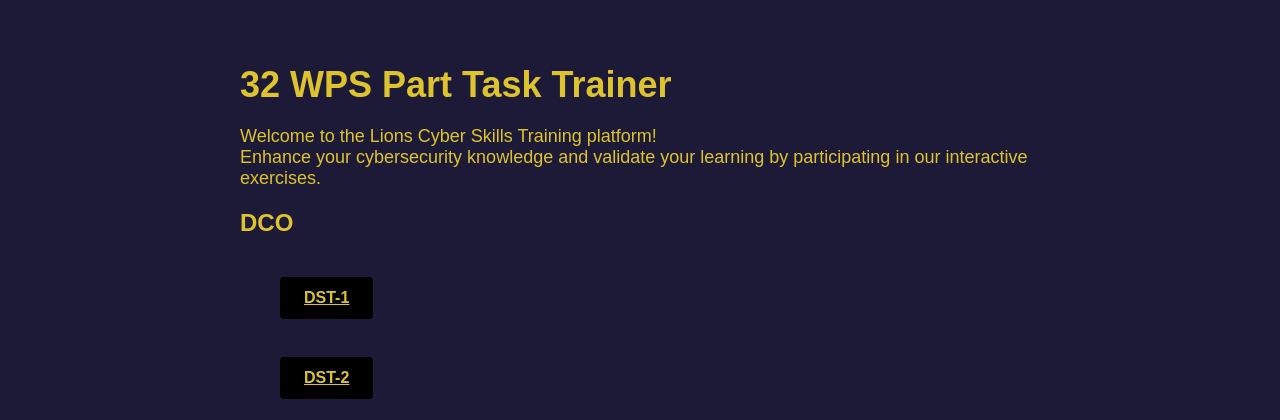
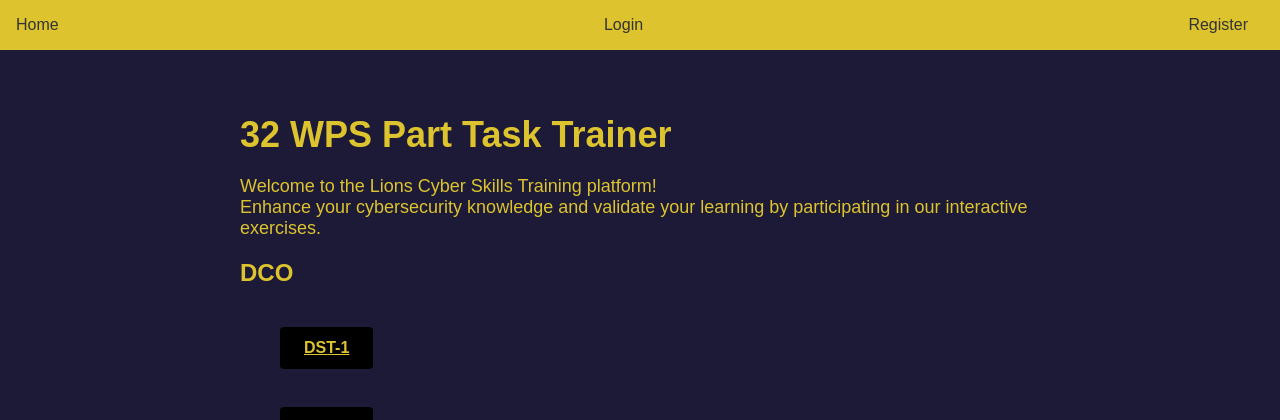
Before and after one commit to Bl00dvault/lions-dst, a Flask app: page / in a window 1280 px wide. Shown: the top 420 px of the page. Run offline with Flask 3, Linux system fonts and the light colour scheme.

Commit message:
Added user login functionality

```diff
--- a/app.py
+++ b/app.py
@@ -1,9 +1,91 @@
-from flask import Flask, render_template, request, session
+from flask import Flask, render_template, request, session, redirect, url_for
+from flask_login import LoginManager, UserMixin, login_user, login_required, logout_user, current_user
+from flask_sqlalchemy import SQLAlchemy
+from werkzeug.security import generate_password_hash, check_password_hash
 import json
+import os
 
 app = Flask(__name__, static_url_path='/static')
 app.jinja_env.globals.update(zip=zip)
-app.secret_key = 'your_secret_key'
+app.secret_key = 'asdf123'
+
+# Create login database
+basedir = os.path.abspath(os.path.dirname(__file__))
+app.config['SQLALCHEMY_DATABASE_URI'] = 'sqlite:///' + os.path.join(basedir, 'test.db')
+db = SQLAlchemy(app)
+
+login_manager = LoginManager()
+login_manager.init_app(app)
+
+class User(UserMixin, db.Model):
+    id = db.Column(db.Integer, primary_key=True)
+    username = db.Column(db.String(80), unique=True, nullable=False)
+    password_hash = db.Column(db.String(120), nullable=False)
+
+    def set_password(self, password):
+        self.password_hash = generate_password_hash(password)
+
+    def check_password(self, password):
+        return check_password_hash(self.password_hash, password)
+
+    @property
+    def is_authenticated(self):
+        return True
+
+    @property
+    def is_anonymous(self):
+        return False
+
+    def get_id(self):
+        return str(self.id)
+
+# Instantiate the new database
+with app.app_context():
+    db.create_all()
+
+@login_manager.user_loader
+def load_user(user_id):
+    return User.query.get(int(user_id))  # Fetch the user from the database
+
+@app.route('/login', methods=['GET', 'POST'])
+def login():
+    if request.method == 'POST':
+        username = request.form['username']
+        password = request.form['password']
+
+        user = User.query.filter_by(username=username).first()
+
+        if user is None or not user.check_password(password):
+            return "Invalid username or password"
+
+        login_user(user)  # Log in the user
+        return redirect(url_for('home'))
+
+    else:
+        return render_template('login.html')
+
+@app.route('/logout')
+@login_required
+def logout():
+    logout_user()
+    return redirect(url_for('login'))
+
+@app.route('/register', methods=['GET', 'POST'])
+def register():
+    if request.method == 'POST':
+        username = request.form['username']
+        password = request.form['password']
+
+        user = User(username=username)
+        user.set_password(password)
+
+        db.session.add(user)
+        db.session.commit()
+
+        return redirect(url_for('login'))
+    else:
+        return render_template('register.html')
+
 
 # Load exercise questions and correct answers from JSON
 with open('exercises.json', 'r') as file:
@@ -22,7 +104,7 @@ for id, track_name in exercise_track.items():
 
 @app.route('/')
 def home():
-    return render_template('index.html', exercises=exercises, tracks=exercises_by_track)
+    return render_template('index.html', exercises=exercises, tracks=exercises_by_track, current_user=current_user)
 
 @app.route('/exercise', methods=['GET', 'POST'])
 def exercise():
--- a/static/styles.css
+++ b/static/styles.css
@@ -49,3 +49,22 @@ input[type="submit"]:hover {
     font-weight: bold;
     margin-bottom: 30px;
 }
+
+/* Top Navigation Bar */
+.navbar {
+    display: flex;
+    justify-content: space-between;
+    padding: 1em;
+    background-color: #ddc42e;
+  }
+
+  .navbar a {
+    margin-right: 1em;
+    color: #333;
+    text-decoration: none;
+  }
+
+  .navbar a:hover {
+    color: #ffffff;
+    font-weight: bolder;
+  }
--- a/templates/exercise.html
+++ b/templates/exercise.html
@@ -3,7 +3,7 @@
 <head>
     <meta charset="UTF-8">
     <meta name="viewport" content="width=device-width, initial-scale=1.0">
-    <title>Defensive Cyber Skills Training - Exercise</title>
+    <title>Lions Web PTT - Exercise</title>
     <link rel="stylesheet" href="{{ url_for('static', filename='styles.css') }}">
 </head>
 <body>
--- a/templates/index.html
+++ b/templates/index.html
@@ -3,10 +3,14 @@
 <head>
     <meta charset="UTF-8">
     <meta name="viewport" content="width=device-width, initial-scale=1.0">
-    <title>Defensive Cyber Skills Training</title>
+    <link rel="icon" type="image/jpg" href="{{ url_for('static', filename='favicon.ico') }}">
+    <title>
+        Lions Web PTT
+    </title>
     <link rel="stylesheet" href="{{ url_for('static', filename='styles.css') }}">
 </head>
 <body>
+    {% include 'navbar.html' %}
     <div class="container">
         <h1>32 WPS Part Task Trainer</h1>
         <p>Welcome to the Lions Cyber Skills Training platform!<br />
--- /dev/null
+++ b/templates/navbar.html
@@ -0,0 +1,10 @@
+<div class="navbar">
+    <a href="{{ url_for('home') }}">Home</a>
+    {% if current_user.is_authenticated %}
+      <a>Welcome, {{ current_user.username }}!</a>
+      <a href="{{ url_for('logout') }}">Logout</a>
+    {% else %}
+      <a href="{{ url_for('login') }}">Login</a>
+      <a href="{{ url_for('register') }}">Register</a>
+    {% endif %}
+  </div>
--- a/templates/result.html
+++ b/templates/result.html
@@ -3,7 +3,7 @@
 <head>
     <meta charset="UTF-8">
     <meta name="viewport" content="width=device-width, initial-scale=1.0">
-    <title>Defensive Cyber Skills Training - Results</title>
+    <title>Lions Web PTT - Results</title>
     <link rel="stylesheet" href="{{ url_for('static', filename='styles.css') }}">
 </head>
 <body>
```
Also changed, not shown: templates/login.html (added, +26 -0 lines), templates/register.html (added, +24 -0 lines), README.md, static/favicon.ico (added), test.db (added), 1 other file.
